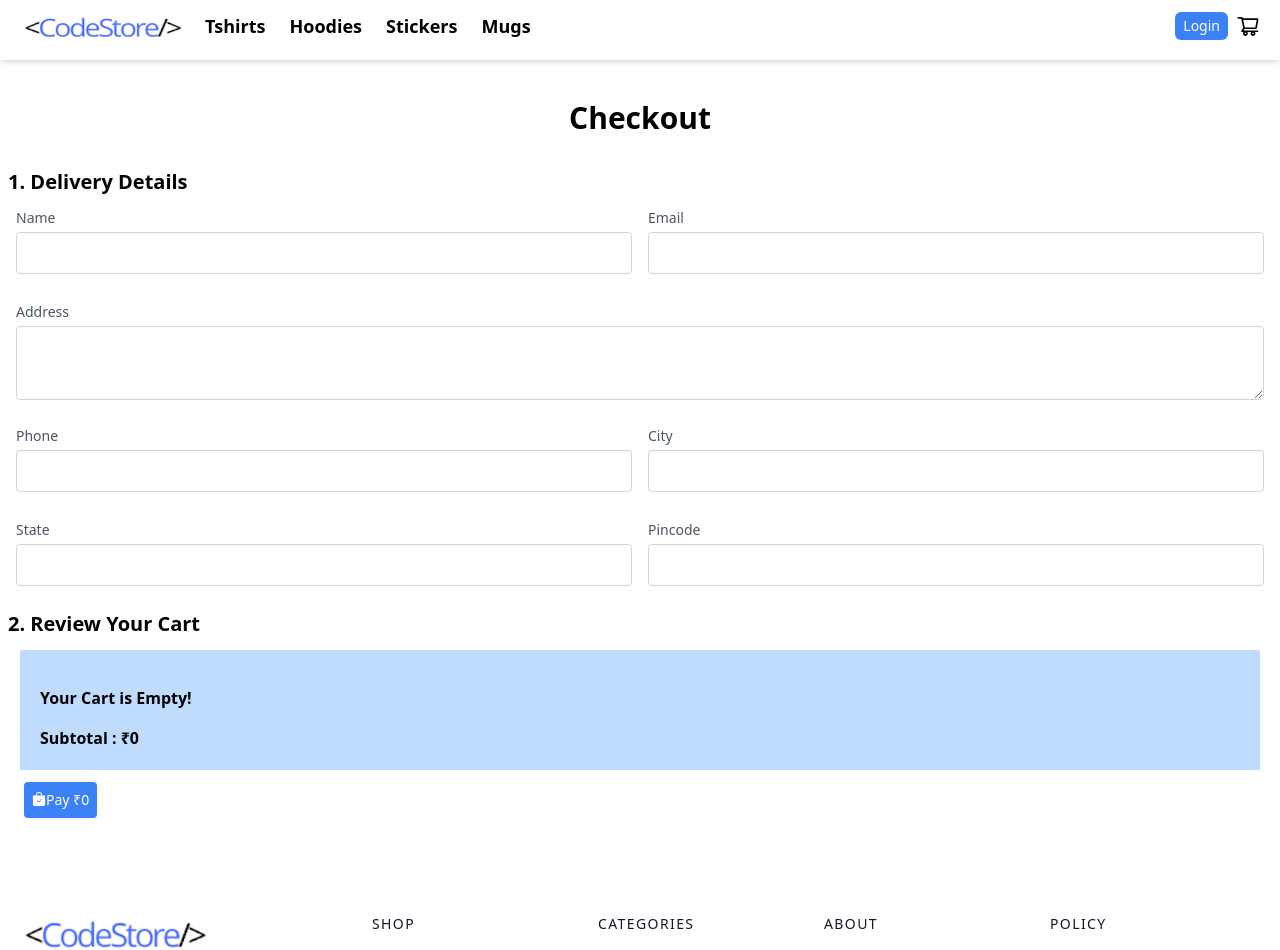
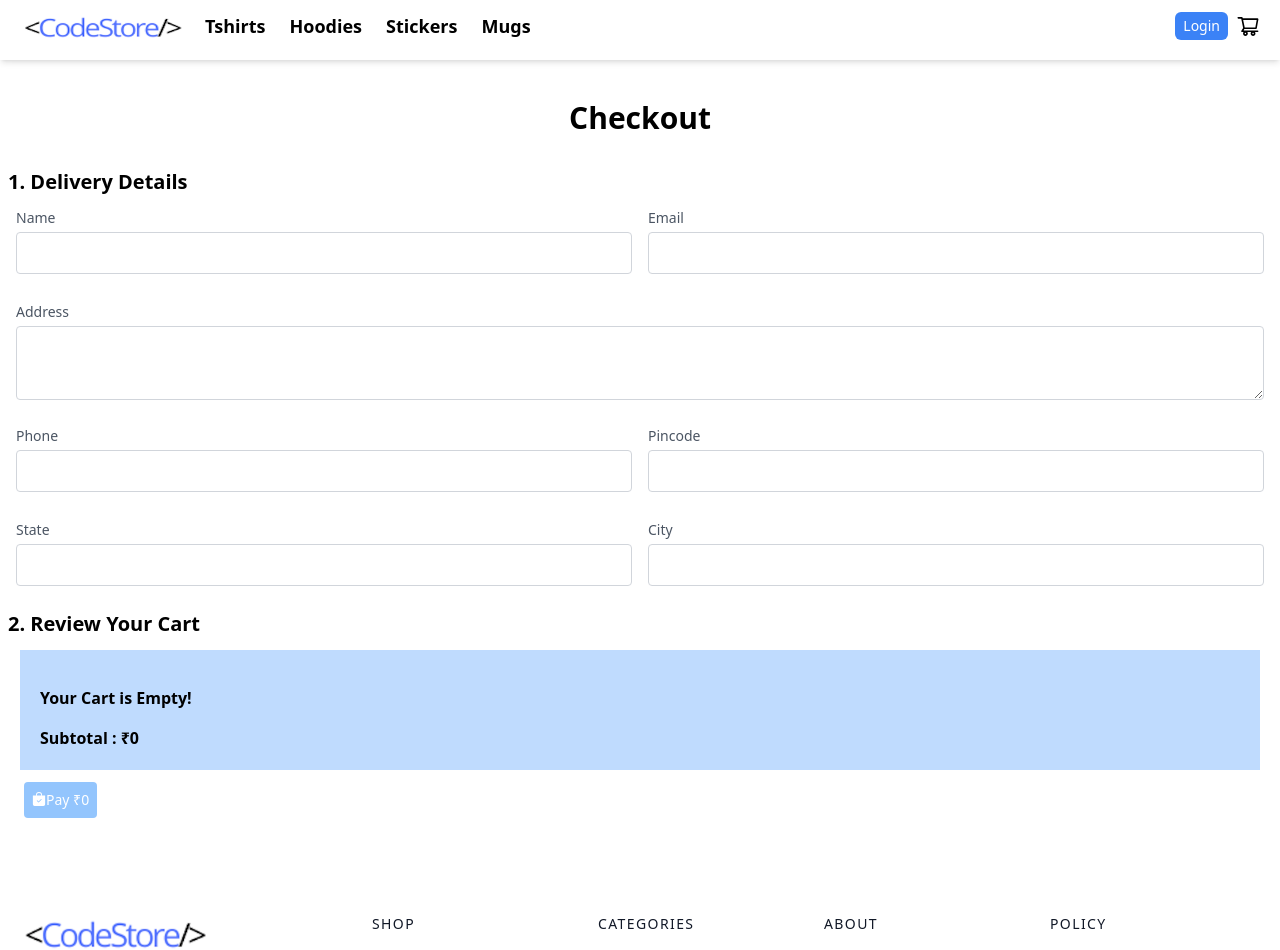
Before and after one commit to DeveshPurohit/codestore, a Next.js app: page /checkout in a window 1280 px wide. Shown: the top 950 px of the page. Built offline with nearby package versions, Linux system fonts and the light colour scheme.

Commit message:
env var added , checkout upgraded
if details are not entered in checkout then disable pay btn

```diff
--- a/models/Order.js
+++ b/models/Order.js
@@ -1,7 +1,7 @@
 const mongoose = require('mongoose');
 
 const OrderSchema = new mongoose.Schema({
-    userId: {type: String, required: true},
+    email: {type: String, required: true},
     products: [{
             productId: {type: String},
             quantity: {type: Number, default:1}
--- a/pages/_app.js
+++ b/pages/_app.js
@@ -49,8 +49,8 @@ function MyApp({ Component, pageProps }) {
     const token = localStorage.getItem('token')
     if(token){
       setUser({value: token})
-      setKey(Math.random())
     }
+    setKey(Math.random())
   }, [router.query])
 
 
@@ -119,7 +119,7 @@ pauseOnHover
         waitingTime={300}
         onLoaderFinished={() => setProgress(0)}
       />
-    <Navbar logout={logout} user={user} key={key} cart={cart} addToCart={addToCart} removeFromCart={removeFromCart} clearCart={clearCart} subTotal={subTotal} />
+    {key && <Navbar logout={logout} user={user} key={key} cart={cart} addToCart={addToCart} removeFromCart={removeFromCart} clearCart={clearCart} subTotal={subTotal} />}
     <Component buyNow={buyNow} cart={cart} addToCart={addToCart} removeFromCart={removeFromCart} clearCart={clearCart} subTotal={subTotal}  {...pageProps} />
     <Footer/>
   </>
--- a/pages/api/login.js
+++ b/pages/api/login.js
@@ -8,10 +8,10 @@ const handler = async (req, res) => {
     let user = await User.findOne({"email": req.body.email})
 
     if(user){
-      const bytes  = CryptoJS.AES.decrypt(user.password, 'secret key 123');
+      const bytes  = CryptoJS.AES.decrypt(user.password, process.env.AES_SECRET);
       const originalText = bytes.toString(CryptoJS.enc.Utf8);
         if(req.body.email == user.email && req.body.password == originalText){
-            var token = jwt.sign({email: user.email, name: user.name }, 'shhhhSecret', {expiresIn: "2d"});
+            var token = jwt.sign({email: user.email, name: user.name }, process.env.JWT_SECRET, {expiresIn: "1d"});
             res.status(200).json({success: true, token});
         }
         else{
--- a/pages/api/signup.js
+++ b/pages/api/signup.js
@@ -5,7 +5,7 @@ var CryptoJS = require("crypto-js");
 const handler = async (req, res) => {
   if (req.method == "POST") {
     const {name , email} = req.body
-    let u = User({name, email, password: CryptoJS.AES.encrypt(req.body.password, 'secret key 123').toString()})
+    let u = User({name, email, password: CryptoJS.AES.encrypt(req.body.password, process.env.AES_SECRET).toString()})
     await u.save()
 
     res.status(200).json({ success: "Success signup" });
--- a/pages/checkout.js
+++ b/pages/checkout.js
@@ -5,8 +5,47 @@ import {
   AiFillCloseCircle,
 } from "react-icons/ai";
 import { BsFillBagCheckFill } from "react-icons/bs";
+import { useState } from "react";
 
 const Checkout = ({ cart, subTotal, addToCart, removeFromCart }) => {
+  const [name, setName] = useState('')
+  const [email, setEmail] = useState('')
+  const [phone, setPhone] = useState('')
+  const [address, setAddress] = useState('')
+  const [pincode, setPincode] = useState('')
+  const [city, setCity] = useState('')
+  const [state, setState] = useState('')
+  const [disabled, setDisabled] = useState(true)
+
+const handleChange = (e) => {
+  if(e.target.name == 'name'){
+    setName(e.target.value)
+  }
+  else if(e.target.name == 'email'){
+    setEmail(e.target.value)
+  }
+  else if(e.target.name == 'phone'){
+    setPhone(e.target.value)
+  }
+  else if(e.target.name == 'address'){
+    setAddress(e.target.value)
+  }
+  else if(e.target.name == 'Pincode'){
+    setPincode(e.target.value)
+  }
+
+setTimeout(() => {
+  if(name.length>3 && email.length>3 && phone.length>3 && address.length>3 && pincode.length>3){
+    setDisabled(false)
+  }
+  else{
+    setDisabled(true)
+  }
+}, 100);
+
+
+}
+
   const initializeRazorpay = () => {
     return new Promise((resolve) => {
       const script = document.createElement("script");
@@ -59,6 +98,7 @@ const Checkout = ({ cart, subTotal, addToCart, removeFromCart }) => {
 
     const paymentObject = new window.Razorpay(options);
     paymentObject.open();
+
   };
   return (
     <div className="container px-2 sm:m-auto">
@@ -72,6 +112,8 @@ const Checkout = ({ cart, subTotal, addToCart, removeFromCart }) => {
               Name
             </label>
             <input
+            onChange={handleChange}
+            value={name}
               type="text"
               id="name"
               name="name"
@@ -85,6 +127,8 @@ const Checkout = ({ cart, subTotal, addToCart, removeFromCart }) => {
               Email
             </label>
             <input
+            onChange={handleChange}
+            value={email}
               type="email"
               id="email"
               name="email"
@@ -100,9 +144,11 @@ const Checkout = ({ cart, subTotal, addToCart, removeFromCart }) => {
               Address
             </label>
             <textarea
+            onChange={handleChange}
+            value={address}
               className="w-full bg-white rounded border border-gray-300 focus:border-blue-500 focus:ring-2 focus:ring-blue-200 text-base outline-none text-gray-700 py-1 px-3 leading-8 transition-colors duration-200 ease-in-out"
               name="address"
-              id=""
+              id="address"
               cols="30"
               rows="2"
             ></textarea>
@@ -116,6 +162,8 @@ const Checkout = ({ cart, subTotal, addToCart, removeFromCart }) => {
               Phone
             </label>
             <input
+            onChange={handleChange}
+            value={phone}
               type="phone"
               id="phone"
               name="phone"
@@ -125,13 +173,18 @@ const Checkout = ({ cart, subTotal, addToCart, removeFromCart }) => {
         </div>
         <div className="px-2 w-1/2">
           <div className="mb-4">
-            <label htmlFor="city" className="leading-7 text-sm text-gray-600">
-              City
+          <label
+              htmlFor="Pincode"
+              className="leading-7 text-sm text-gray-600"
+            >
+              Pincode
             </label>
             <input
+            onChange={handleChange}
+            value={pincode}
               type="text"
-              id="city"
-              name="city"
+              id="Pincode"
+              name="Pincode"
               className="w-full bg-white rounded border border-gray-300 focus:border-blue-500 focus:ring-2 focus:ring-blue-200 text-base outline-none text-gray-700 py-1 px-3 leading-8 transition-colors duration-200 ease-in-out"
             />
           </div>
@@ -144,27 +197,29 @@ const Checkout = ({ cart, subTotal, addToCart, removeFromCart }) => {
               State
             </label>
             <input
+              value={state}
               type="text"
               id="state"
               name="state"
               className="w-full bg-white rounded border border-gray-300 focus:border-blue-500 focus:ring-2 focus:ring-blue-200 text-base outline-none text-gray-700 py-1 px-3 leading-8 transition-colors duration-200 ease-in-out"
+              readOnly
             />
           </div>
         </div>
         <div className="px-2 w-1/2">
           <div className="mb-4">
-            <label
-              htmlFor="Pincode"
-              className="leading-7 text-sm text-gray-600"
-            >
-              Pincode
+          <label htmlFor="city" className="leading-7 text-sm text-gray-600">
+              City
             </label>
             <input
+            value={city}
               type="text"
-              id="Pincode"
-              name="Pincode"
+              id="city"
+              name="city"
               className="w-full bg-white rounded border border-gray-300 focus:border-blue-500 focus:ring-2 focus:ring-blue-200 text-base outline-none text-gray-700 py-1 px-3 leading-8 transition-colors duration-200 ease-in-out"
+              readOnly
             />
+
           </div>
         </div>
       </div>
@@ -222,8 +277,9 @@ const Checkout = ({ cart, subTotal, addToCart, removeFromCart }) => {
       </div>
       <div className="mx-4">
         <button
+          disabled={disabled}
           onClick={makePayment}
-          className="flex text-white bg-blue-500 border-0 py-2 px-2 focus:outline-none hover:bg-blue-600 rounded text-sm"
+          className="disabled:bg-blue-300 flex text-white bg-blue-500 border-0 py-2 px-2 focus:outline-none hover:bg-blue-600 rounded text-sm"
         >
           <BsFillBagCheckFill className="mt-0.5" />
           Pay ₹{subTotal}
```
